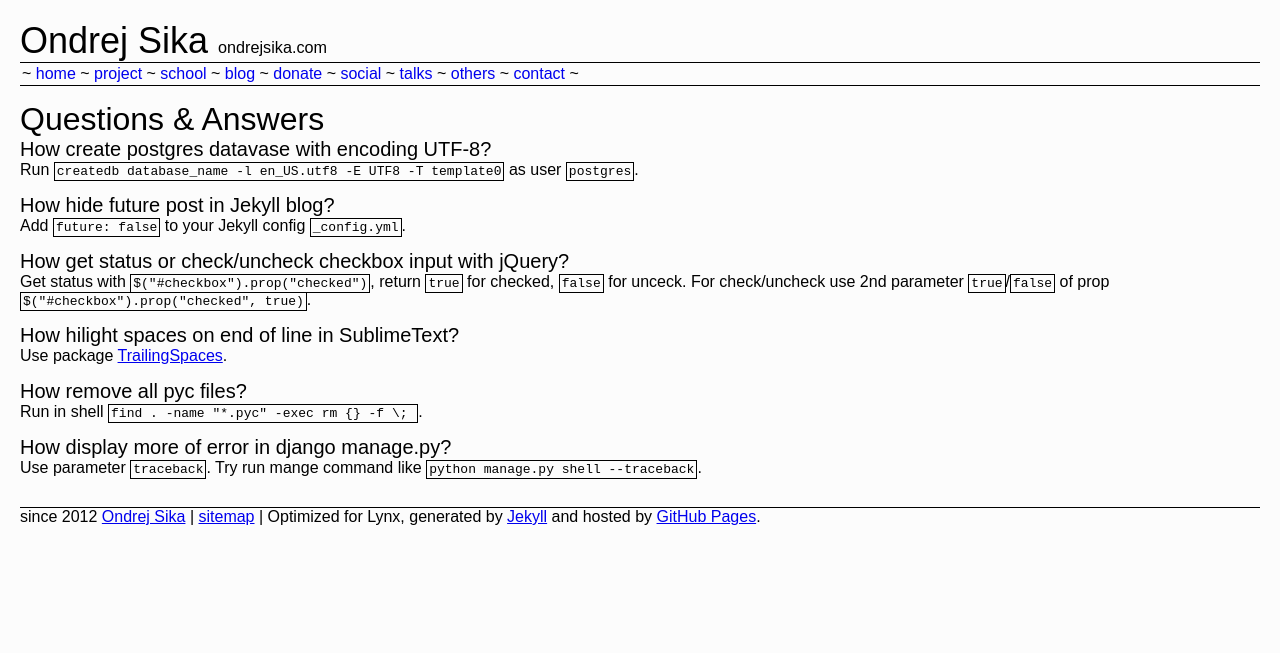
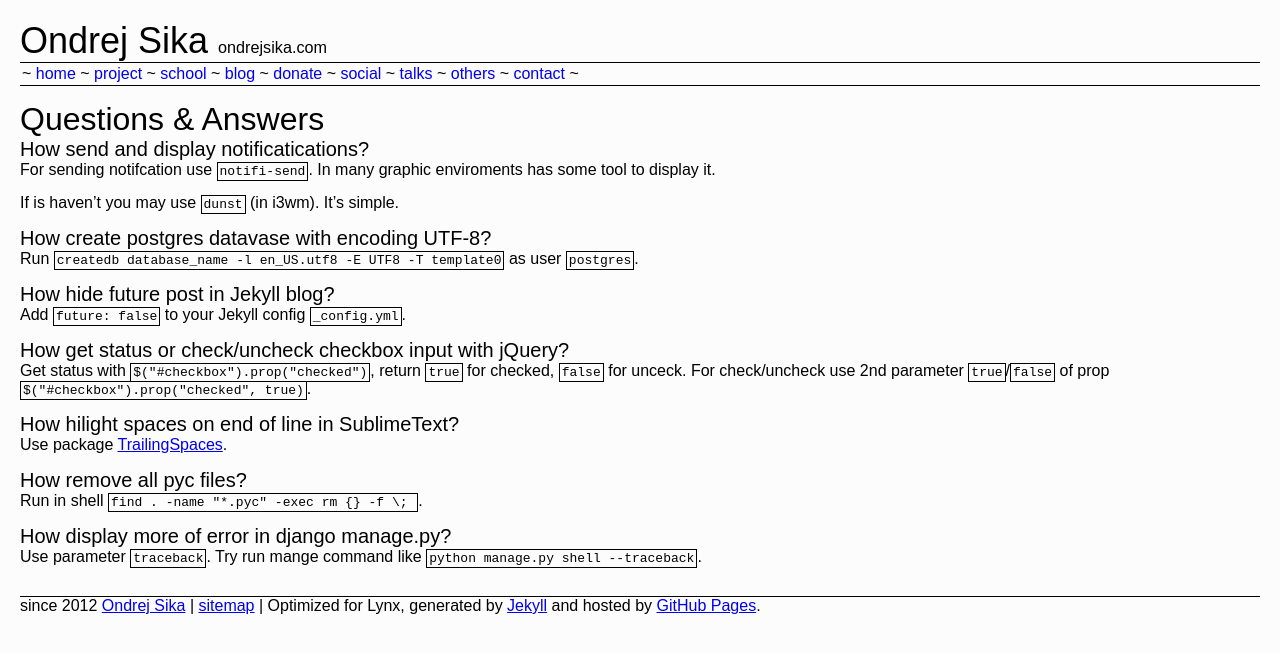
Before and after one commit to ondrejsika/ondrejsika.com, a Jekyll site: the page built from others/qa.md, in a window 1280 px wide. Shown: the top 653 px of the page. Built offline with Jekyll 4.4.1, drawn with Linux system fonts in a browser that asks for light colours; Markdown is read by kramdown in place of the engine named in the settings; comment, search, counter and statistics services are not loaded.

Commit message:
add QA: Notifications

```diff
--- a/others/qa.md
+++ b/others/qa.md
@@ -4,6 +4,12 @@
 ---
 
 ## Questions & Answers
+
+##### How send and display notificatications?
+
+For sending notifcation use `notifi-send`. In many graphic enviroments has some tool to display it.
+
+If is haven't you may use `dunst` (in i3wm). It's simple.
 
 ##### How create postgres datavase with encoding UTF-8?
 
```
